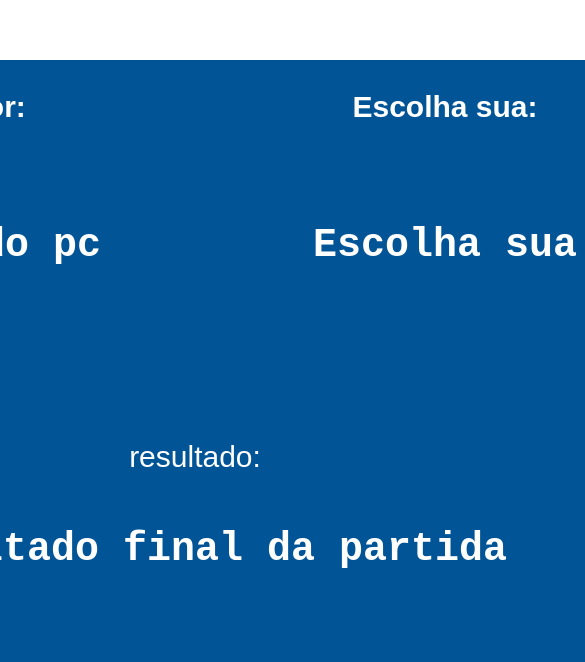
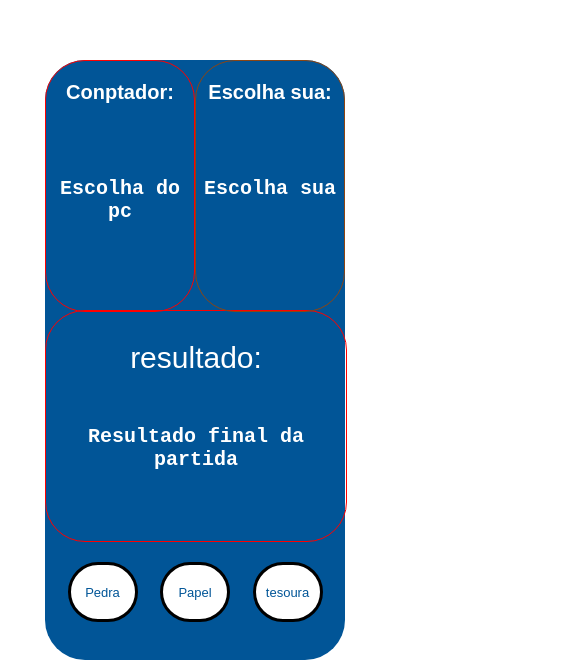
Before and after one commit to Lucasdardot/desing-jogo-pedra-papel-tesoura, a plain HTML site: page index.html in a window 390 px wide. Shown: the part 210-872 px from the top of the page, 585 px wide, since content can reach past the window. Drawn offline with Linux system fonts and the light colour scheme; a web font is replaced by a local one.

Commit message:
Add files via upload

```diff
--- a/index.html
+++ b/index.html
@@ -1,5 +1,6 @@
 <!DOCTYPE html>
 <html lang="pt-br">
+
 <head>
     <meta charset="UTF-8">
     <meta name="viewport" content="width=device-width, initial-scale=1.0">
@@ -9,12 +10,14 @@
     <link href="https://fonts.googleapis.com/css2?family=Gabarito&display=swap" rel="stylesheet">
     <link rel="stylesheet" href="style.css">
 </head>
+
 <body>
 
     <div id="principal">
+        <center>
             <div id="escolhas">
                 <div id="escolha-computador">
-                <h3 class="h3">  Conptador:</h3>
+                    <h3 class="h3"> Conptador:</h3>
                     <br>
                     <br>
                     <h2 class="destaque"> Escolha do pc </h2>
@@ -38,8 +41,9 @@
                 <button> tesoura</button>
             </div>
     </div>
-    <div id="footer">
-        <h2 id="footerh2"> Site feito por Lucas Dardot Camargos Leal</h2>
-    </div>
+    </center>
+
+
 </body>
+
 </html>
--- a/style.css
+++ b/style.css
@@ -5,7 +5,6 @@ body {
     justify-content: center;
     align-items: center;
     margin-top: 270px;
-    overflow: hidden;
 
 
 }
@@ -101,3 +100,54 @@ button:hover {
 
     font-family: 'Gabarito', sans-serif;
 }
+
+@media screen and (max-width:500px){
+    #principal{
+        height: 600px;
+        width: 300px;
+        padding: 0px;
+    }
+
+    .h3{
+        font-size: 20px;
+    }
+
+    .p{
+        font-size: 20px;
+    }
+
+    .destaque{
+        font-size: 20px
+    }
+
+    #escolha-computador{
+        height: 250px;
+        border: 1px solid red;
+    }
+
+    #escolha-sua{
+        height: 250px;
+        border: 1px solid saddlebrown;
+    }
+
+    #escolhas{
+        height: 250px;
+    }
+
+    #botoes{
+        padding: 0px;
+        height: 30px;
+        padding-top: 20px;
+    }
+    button{
+        width: 70px;
+        height: 60px;
+        font-size: 13px;
+    }
+
+    #resultados{
+        border: 1px solid red;
+        height: 230px;
+
+    }
+  }
```
Lines whose indentation alone changed are shown as unchanged.
